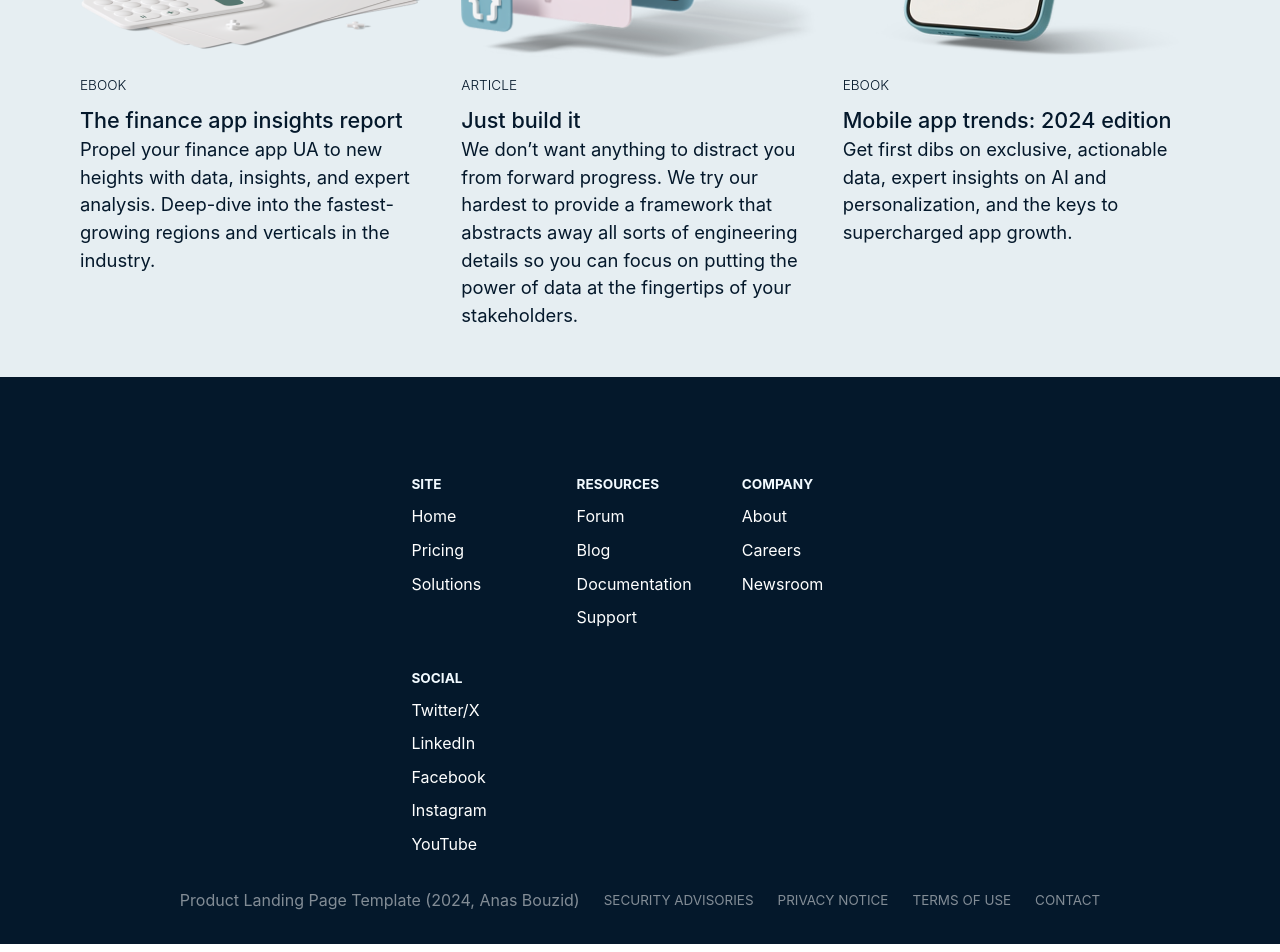
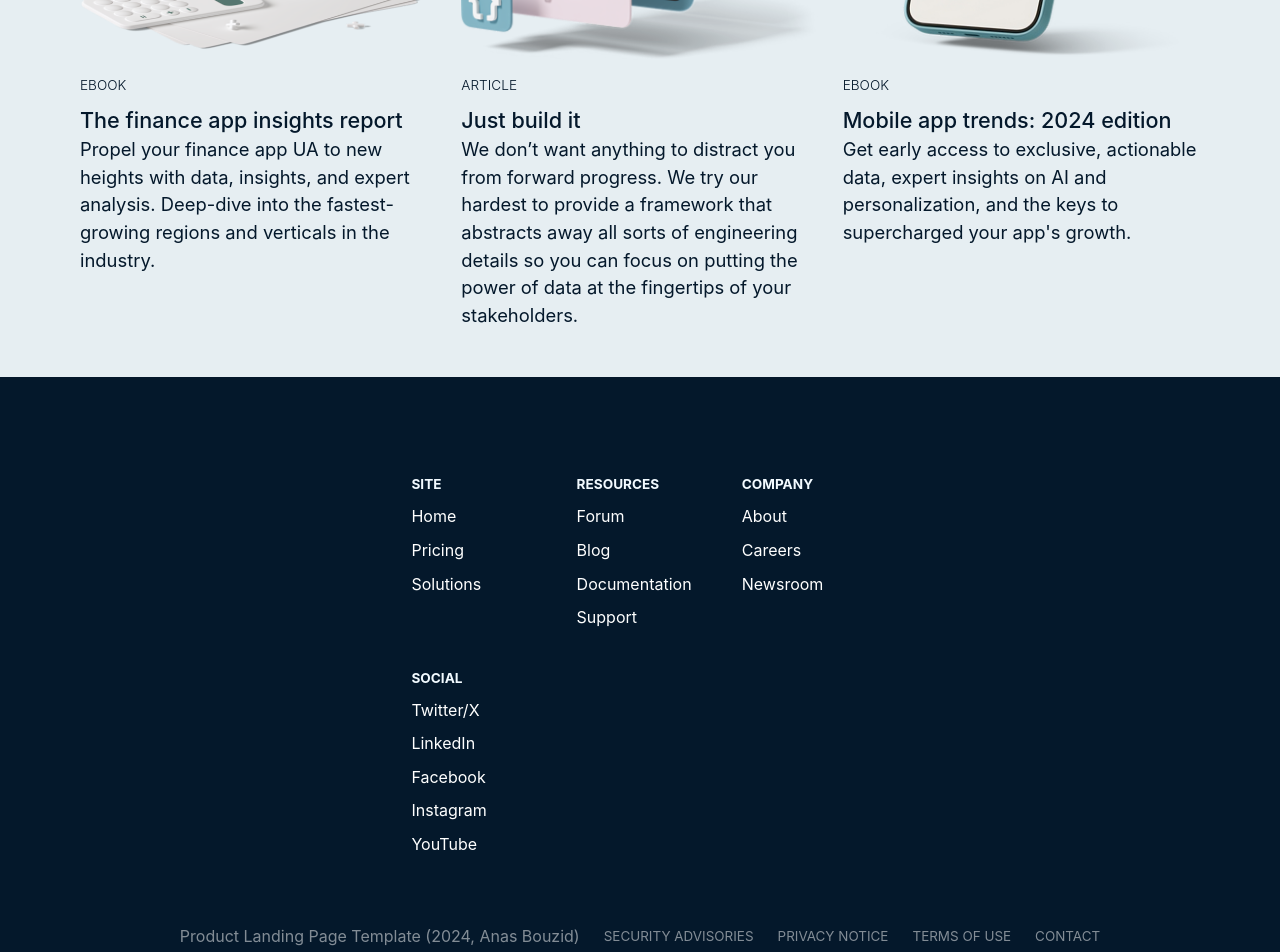
Before and after one commit to bouzidanas/product-page-template, a React (Vite) app: page / in a window 1280 px wide. Shown: the part 3680-4632 px from the top of the page. Built offline with nearby package versions, Linux system fonts and the light colour scheme; a web font is replaced by a local one.

Commit message:
fix footer spacing

```diff
--- a/src/AdjustLandingPage.tsx
+++ b/src/AdjustLandingPage.tsx
@@ -238,7 +238,7 @@ const ResourcesSection = () => {
           <div style={{display: "flex", flexDirection: "column", height: "250px", justifyContent: "start"}}>
             <p style={{fontWeight: 300, fontSize: "85%", marginBottom: "8px"}}>EBOOK</p>
             <h4 style={{fontWeight: "500"}}>Mobile app trends: 2024 edition</h4>
-            <p>Get first dibs on exclusive, actionable data, expert insights on AI and personalization, and the keys to supercharged app growth.</p>
+            <p>Get early access to exclusive, actionable data, expert insights on AI and personalization, and the keys to supercharged your app's growth.</p>
           </div>
         </SubSection>
       </SubSection>
@@ -250,7 +250,7 @@ const FooterSection = () => {
 
   //Footer section with 4 rows of links in a PageSection
   return (
-    <PageSection vertical centerText className="section__footer" maxWidth="min(1120px, 90vw)" bgColor="#04182B" padding="2rem 0" gap="0.75rem" style={{padding: "45px 0 0 0"}}>
+    <PageSection vertical centerText className="section__footer" maxWidth="min(1120px, 90vw)" bgColor="#04182B" padding="2rem 0" gap="3rem" style={{padding: "45px 0 0 0"}}>
       <SubSection horizontal style={{padding: "20px 0", flexWrap: "wrap", gap: "2.4rem", alignItems: "center"}}>
         <SubSection vertical style={{flex: "1 0 120px", minWidth: "70px", maxWidth: "calc(670px - 2rem)", flexWrap: "nowrap", gap: "0.6rem", alignSelf: "start", alignItems: "start", justifyContent: "left", textAlign: "left"}}>
           <h6 style={{color: "var(--secondary-light-color)"}}>SITE</h6>
```
